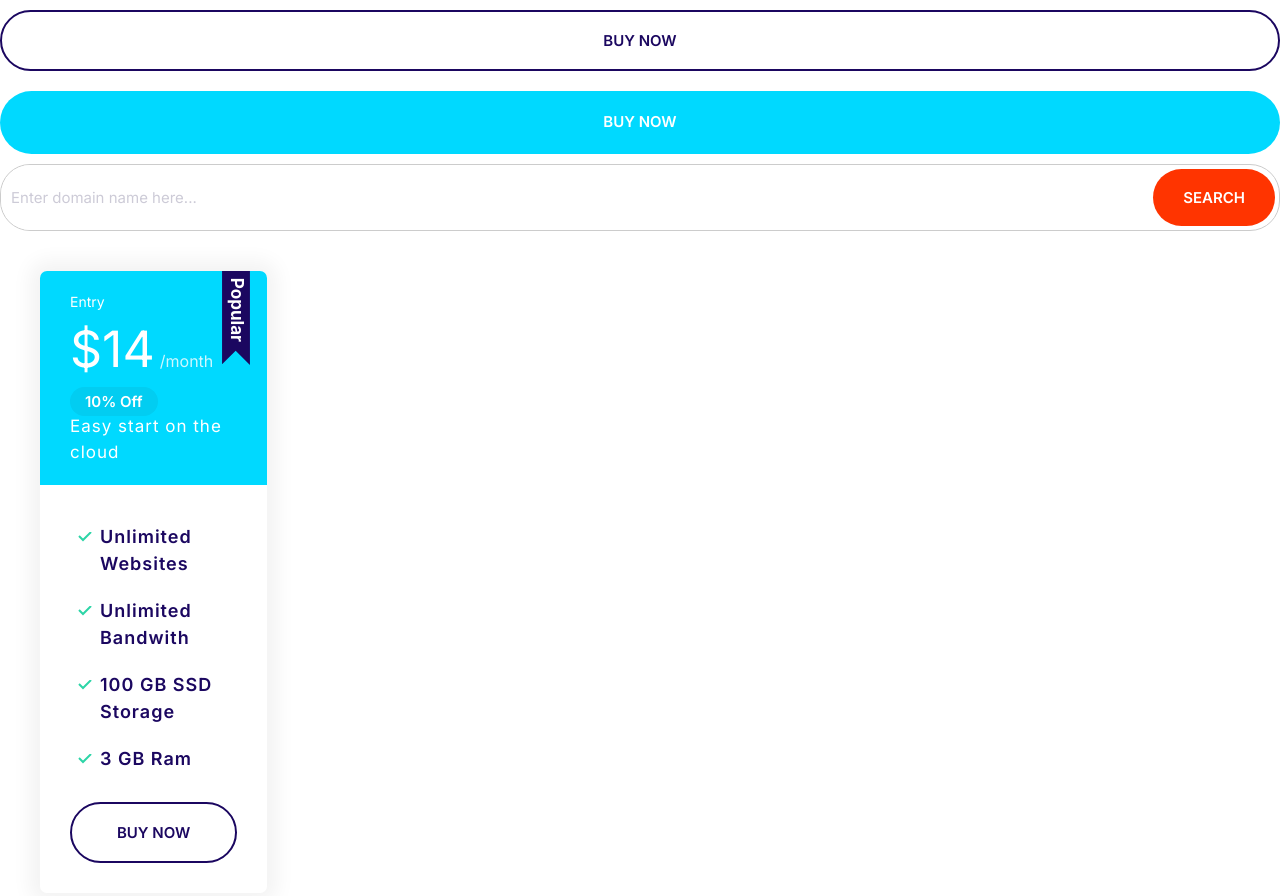
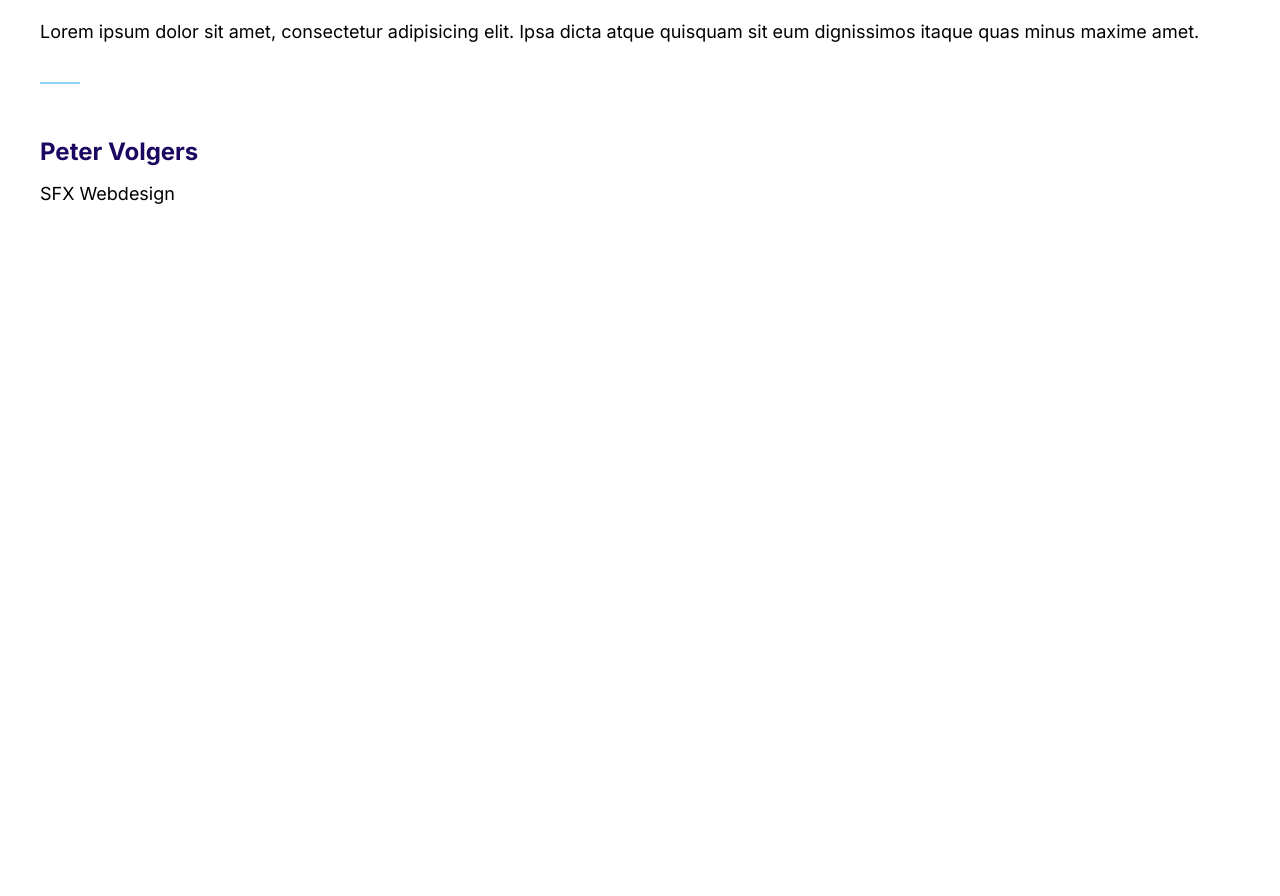
Before and after one commit to PeterVolgers/Alexify, a plain HTML site: page index.html in a window 1280 px wide. Shown: the top 896 px of the page. After the commit the page ends 800 px from the top, so only its background shows below. Drawn offline with Linux system fonts and the light colour scheme.

Commit message:
Build definitions Quote and Grid

```diff
--- a/index.html
+++ b/index.html
@@ -15,7 +15,7 @@
     <title>Welcome to Alexifie</title>
   </head>
   <body>
-    <button class="btn btn--outline btn--block">Buy now</button>
+    <!-- <button class="btn btn--outline btn--block">Buy now</button>
     <a href="#" class="btn btn--secondary btn--block">Buy now</a>
     <div class="input-group">
       <input
@@ -46,12 +46,13 @@
           </div>
         </div>
       </div>
-    </div>
-    <div class="media">
-      <div class="media__image"></div>
-      <svg class="icon icon--primary">
-        <use xlink:href="/Images/sprite.svg#snap"></use>
-      </svg>
+    </div> -->
+    <!-- <div class="media">
+      <div class="media__image">
+        <svg class="icon icon--primary">
+          <use xlink:href="/Images/sprite.svg#snap"></use>
+        </svg>
+      </div>
       <div class="media__body">
         <h3 class="media__title">Easy Start & Managed Updates</h3>
         <p>
@@ -60,6 +61,30 @@
           voluptates optio eveniet!
         </p>
       </div>
+    </div> -->
+    <blockquote class="quote">
+      <p class="quote__text">
+        Lorem ipsum dolor sit amet, consectetur adipisicing elit. Ipsa dicta
+        atque quisquam sit eum dignissimos itaque quas minus maxime amet.
+      </p>
+      <footer>
+        <div class="media">
+          <div class="media__image">
+            <svg class="icon icon--primary quote__line">
+              <use xlink:href="/Images/sprite.svg#line"></use>
+            </svg>
+          </div>
+          <div class="media__body">
+            <h3 class="media__title quote__author">Peter Volgers</h3>
+            <p class="quote__organization">SFX Webdesign</p>
+          </div>
+        </div>
+      </footer>
+    </blockquote>
+    <!-- <div class="grid grid--1x2 grid--1x3">
+      <div style="height: 100px; background: gold"></div>
+      <div style="height: 100px; background: blue"></div> -->
+      <!-- <div style="height: 100px; background: red"></div> -->
     </div>
   </body>
 </html>
```
